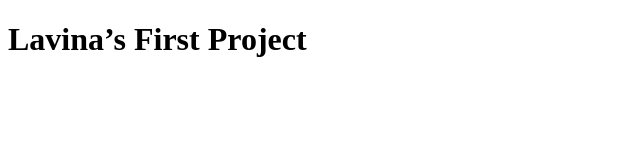
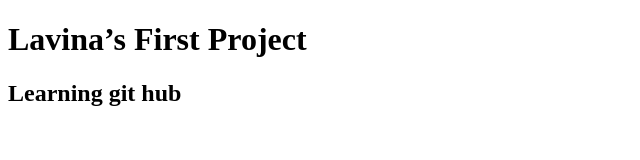
Before and after one commit to kalyani1983/firstproject, a plain HTML site: page index.html in a window 1280 px wide. Shown: the whole page, without its empty margins (0-640 px from the left). Drawn offline with Linux system fonts and the light colour scheme.

Commit message:
adding another heading

```diff
--- a/index.html
+++ b/index.html
@@ -7,6 +7,8 @@
     <title>Document</title>
 </head>
 <body>
-    <div class="container"><h1>Lavina’s First Project</h1> </div>
+    <div class="container"><h1>Lavina’s First Project</h1>
+    <h2> Learning git hub</h2>
+</div>
 </body>
 </html>
```
